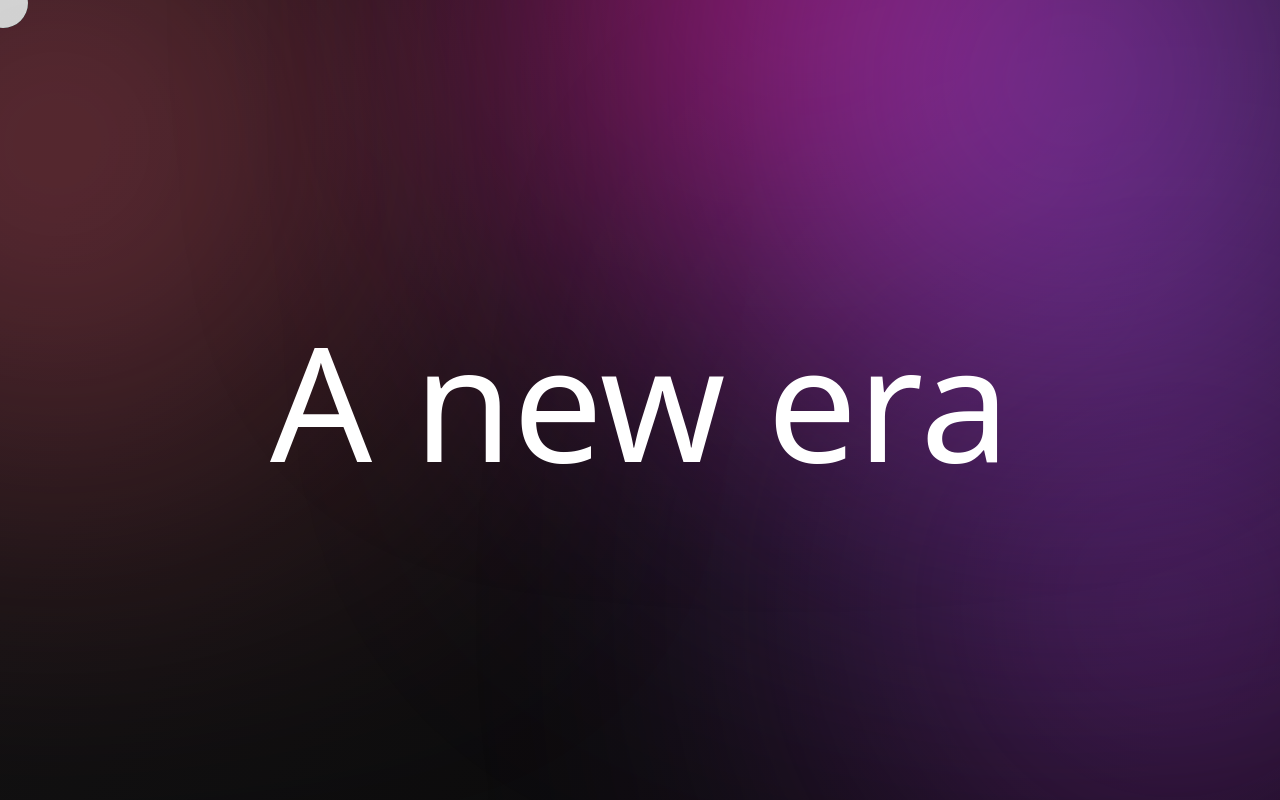
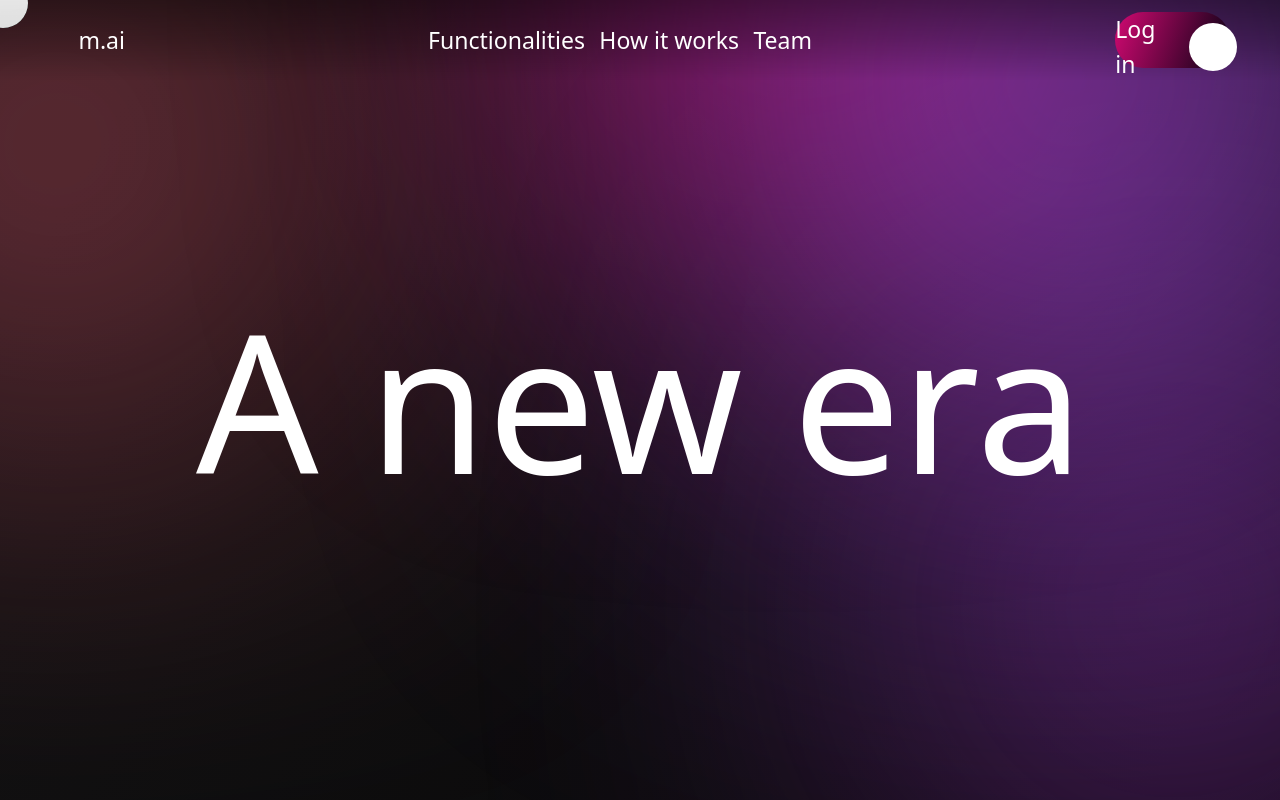
Before and after one commit to eduarell-cmd/mAIntegrador, a React (Vite) app in the folder frontend_web/: page / in a window 1280 px wide. Shown: the top 800 px of the page. Built offline with nearby package versions, Linux system fonts and the light colour scheme.

Commit message:
Header component and Landing implementation.

```diff
--- /dev/null
+++ b/frontend_web/src/small_components/HeaderLanding.css
@@ -0,0 +1,66 @@
+.header {
+    height: 10vh; width: 100%;
+    display: flex;
+    justify-content: space-between;
+    align-items: center;
+    position: fixed;
+    top: 0;
+    left: 0;
+    padding: 0 2rem;
+    z-index: 100;
+    background: linear-gradient(180deg, rgba(0, 0, 0, 0.424), rgba(0, 0, 0, 0.23), rgba(0, 0, 0, 0));
+}
+
+* {
+    font-size: 1.2rem;
+}
+
+a {
+    font-style: normal;
+    color: white;
+    transition: ease-in-out 0.2s;
+    font-weight: 400;
+}
+a:hover {
+    cursor: pointer;
+    scale: 1.1;
+    filter: drop-shadow(rgba(255, 255, 255, 0.783) 0 0 3px);
+    color: white;
+}
+
+ul {
+    height: 100%; width: 90%;
+    display: flex;
+    justify-content: space-between;
+    align-items: center;
+    list-style: none;
+}
+
+.sections {
+    height: 100%; width: 30vw;
+    display: flex;
+    justify-content: space-between;
+    align-items: center;
+    flex-direction: row;
+}
+
+.loginBtn {
+    height: 70%; width: 9vw;
+    display: grid;
+    grid-template-columns: 55% auto;
+    justify-items: center;
+    align-items: center;
+    border-radius: 10vh;
+    background: linear-gradient(110deg, #d20972ff, #020211);
+}
+
+.loginBtn:hover {
+    box-shadow: rgba(255, 255, 255, 0.506) 0 0 12px;
+}
+
+.loginBtnCircle {
+    height: 6vh; width: 6vh;
+    margin-left: 10px;
+    background-color: white;
+    border-radius: 50%;
+}
--- /dev/null
+++ b/frontend_web/src/small_components/HeaderLanding.jsx
@@ -0,0 +1,23 @@
+import React from 'react'
+import './HeaderLanding.css'
+
+export const HeaderLanding = () => {
+  return (
+    <div className='header'>
+        <ul>
+            <a>m.ai</a>
+            <li>
+                <div className='sections'>
+                    <a>Functionalities</a>
+                    <a>How it works</a>
+                    <a>Team</a>
+                </div>
+            </li>
+            <a href='' className="loginBtn">
+                Log in
+                <div className="loginBtnCircle"></div>
+            </a>
+        </ul>
+    </div>
+  )
+}
--- a/frontend_web/src/view_components/Orbit.css
+++ b/frontend_web/src/view_components/Orbit.css
@@ -130,8 +130,10 @@ footer {
   left: 0; top: 0;
   width: 100%; height: 3px;
   border-bottom-right-radius: 15vh;
-  background: rgba(255, 255, 255, 0.712);
   background: linear-gradient(90deg, black, white);
+  transform: scaleX(0);
+  transform-origin: 0 0;
+  pointer-events: none;
   z-index: 2000;
 }
 
@@ -146,6 +148,7 @@ footer {
   transform: translate(0, 0);
   z-index: 1000;
   backdrop-filter: grayscale(1);
+  -webkit-backdrop-filter: grayscale(1);
   mix-blend-mode: difference;
   pointer-events: none;
 }
--- a/frontend_web/src/view_components/Orbit.jsx
+++ b/frontend_web/src/view_components/Orbit.jsx
@@ -1,6 +1,7 @@
 import React, { useEffect, useRef } from 'react';
 import './Orbit.css';
 import NextButton from '../small_components/next_button';
+import { HeaderLanding } from '../small_components/HeaderLanding';
 
 export default function Orbit() {
   // Referencias a los elementos que mueves por JS
@@ -16,12 +17,19 @@ export default function Orbit() {
 
   useEffect(() => {
     // ===== SCROLL & CIRCLES =====
+    const progressEl = progressRef.current;
     const size = 50; // diámetro
 
     function onScroll() {
       const scrollTop = window.scrollY;
       const maxScroll = document.body.scrollHeight - window.innerHeight;
-      const prog = scrollTop / maxScroll;
+      const prog = Math.min(1, scrollTop / maxScroll);
+
+      // — actualizar la barra de progreso ——
+      if (progressEl) {
+        progressEl.style.transformOrigin = '0 0';
+        progressEl.style.transform = `scaleX(${prog})`;
+      }
 
       const { c1, c2, c3, c4, c5 } = circlesRef;
       // lógica de displayCircle
@@ -75,14 +83,6 @@ export default function Orbit() {
       observer.observe(el);
     });
 
-    // ===== PROGRESS BAR =====
-    const pb = progressRef.current;
-    pb.style.transformOrigin = '0% 50%';
-    pb.animate(
-      { transform: ['scaleX(0)', 'scaleX(1)'] },
-      { fill: 'forwards', timeline: new ScrollTimeline({ source: document.documentElement }) }
-    );
-
     // ===== CUSTOM CURSOR =====
     let mouseX = 0, mouseY = 0, currentX = 0, currentY = 0;
 
@@ -115,6 +115,7 @@ export default function Orbit() {
 
   return (
     <>
+      <HeaderLanding />
       <div className="cursor"   ref={cursorRef}   />
       <div id="progress"        ref={progressRef} />
       <div className="circle1"   ref={circlesRef.c1} />
```
Also changed, not shown: frontend_web/src/small_components/Landing.css (added), frontend_web/src/small_components/Landing.jsx (added).
